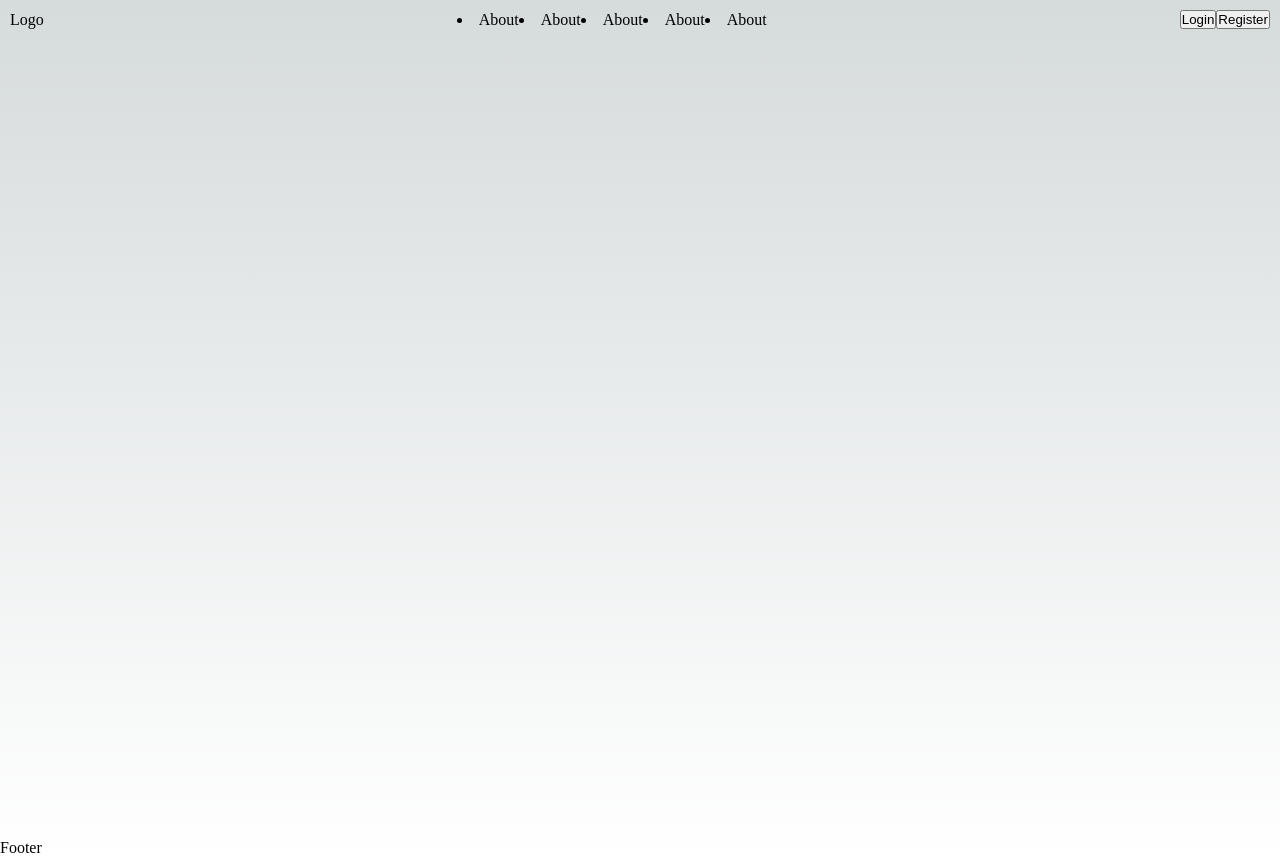
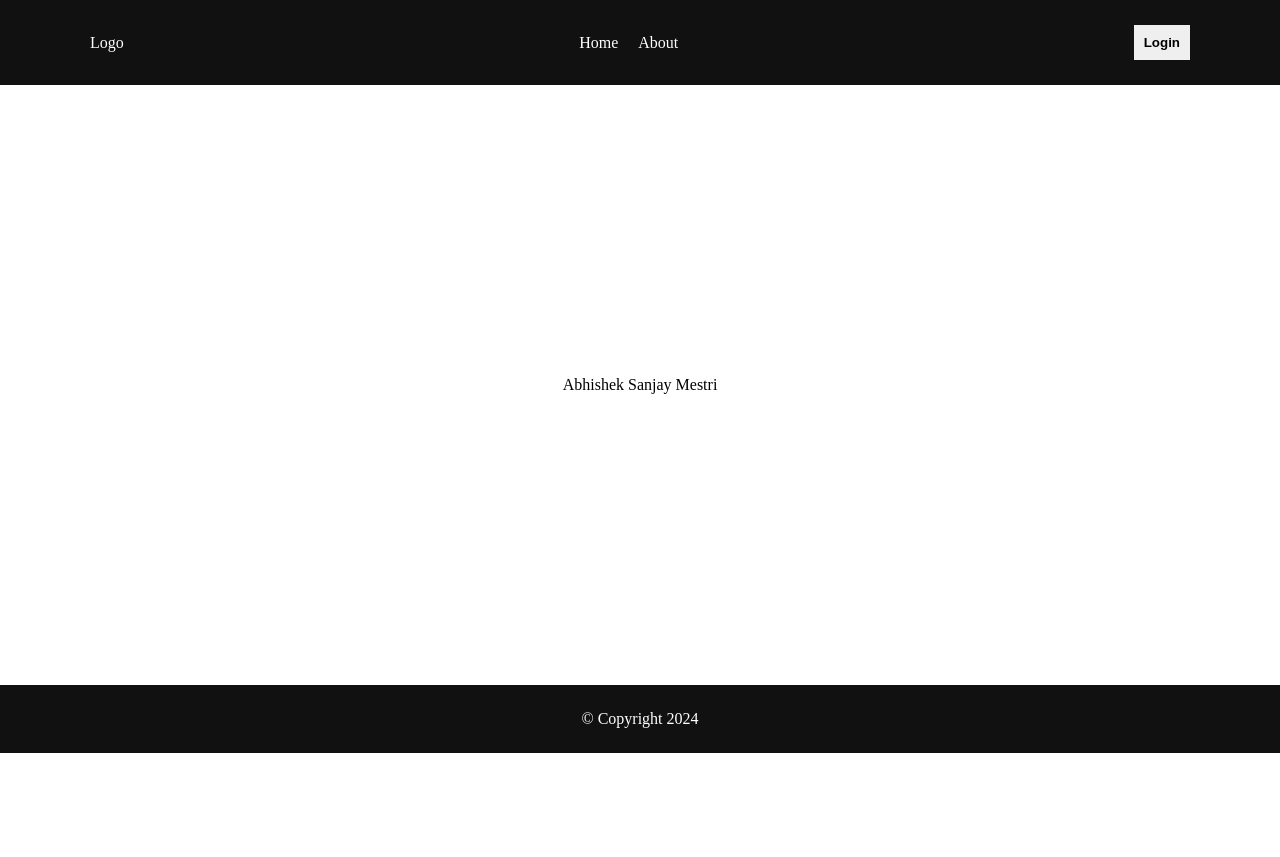
Before and after one commit to SaurabhMestri/mango-hub, a Next.js app: page / in a window 1280 px wide. After the commit the page ends 800 px from the top, so only its background shows below. Built offline with nearby package versions, Linux system fonts and the light colour scheme.

Commit message:
Feat: Add Pages and Improve Header

```diff
--- a/components/Footer.tsx
+++ b/components/Footer.tsx
@@ -4,7 +4,11 @@ type Props = {}
 
 const Footer = (props: Props) => {
   return (
-    <div>Footer</div>
+    <footer  >
+      <div className="footer-container">
+        &copy; Copyright 2024
+      </div>
+    </footer>
   )
 }
 
--- a/components/Header.tsx
+++ b/components/Header.tsx
@@ -1,37 +1,26 @@
-import React from 'react'
+import Link from "next/link";
+import React from "react";
 
-type Props = {}
+type Props = {};
 
 const Header = (props: Props) => {
+  return (
+    <header>
+      <div className="header-container" >
 
-    // javascript
-  return (
-    <div style={{
-        display : 'flex',
-        alignItems : 'center',
-        justifyContent : 'space-between',
-        padding : '10px'
+      <div className="logo">Logo</div>
+      <nav>
+        <Link href="/">Home</Link>
+        <Link href="/about">About</Link>
+      </nav>
+      <button className="btn" type="button" >
+        Login
+      </button>
 
-    }} >
-        <div className="logo">Logo</div>
-        <nav style={{
-             display : 'flex',
-             alignItems : 'center',
-             justifyContent : 'space-between',
+      </div>
 
-        }} >
-            <li>About</li>
-            <li>About</li>
-            <li>About</li>
-            <li>About</li>
-            <li>About</li>
-        </nav>
-        <div className="button-container">
-            <button>Login</button>
-            <button>Register</button>
-        </div>
-    </div>
-  )
-}
+    </header>
+  );
+};
 
-export default Header
+export default Header;
--- /dev/null
+++ b/components/Home.tsx
@@ -0,0 +1,22 @@
+import Head from 'next/head'
+import React from 'react'
+
+type Props = {}
+
+const Home = (props: Props) => {
+  return (
+    <>
+      <Head>
+        <title>Create Next App</title>
+        <meta name="description" content="Mango Hub" />
+        <meta name="viewport" content="width=device-width, initial-scale=1" />
+        <link rel="icon" href="/favicon.ico" />
+      </Head>
+      <main>
+      Abhishek Sanjay Mestri
+      </main>
+    </>
+  )
+}
+
+export default Home
--- /dev/null
+++ b/pages/about.tsx
@@ -0,0 +1,3 @@
+import About from "@/components/About";
+
+export default About;
--- a/pages/index.tsx
+++ b/pages/index.tsx
@@ -1,22 +1,3 @@
-import Head from "next/head";
-import Image from "next/image";
-import { Inter } from "next/font/google";
-import styles from "@/styles/Home.module.css";
+import Home from "@/components/Home";
 
-const inter = Inter({ subsets: ["latin"] });
-
-export default function Home() {
-  return (
-    <>
-      <Head>
-        <title>Create Next App</title>
-        <meta name="description" content="Generated by create next app" />
-        <meta name="viewport" content="width=device-width, initial-scale=1" />
-        <link rel="icon" href="/favicon.ico" />
-      </Head>
-      <main className={`${styles.main} ${inter.className}`}>
-
-      </main>
-    </>
-  );
-}
+export default Home
--- /dev/null
+++ b/pages/login.tsx
@@ -0,0 +1,3 @@
+import Login from "@/components/Login";
+
+export default Login
--- a/styles/Home.module.css
+++ /dev/null
@@ -1,229 +0,0 @@
-.main {
-  display: flex;
-  flex-direction: column;
-  justify-content: space-between;
-  align-items: center;
-  padding: 6rem;
-  min-height: 100vh;
-}
-
-.description {
-  display: inherit;
-  justify-content: inherit;
-  align-items: inherit;
-  font-size: 0.85rem;
-  max-width: var(--max-width);
-  width: 100%;
-  z-index: 2;
-  font-family: var(--font-mono);
-}
-
-.description a {
-  display: flex;
-  justify-content: center;
-  align-items: center;
-  gap: 0.5rem;
-}
-
-.description p {
-  position: relative;
-  margin: 0;
-  padding: 1rem;
-  background-color: rgba(var(--callout-rgb), 0.5);
-  border: 1px solid rgba(var(--callout-border-rgb), 0.3);
-  border-radius: var(--border-radius);
-}
-
-.code {
-  font-weight: 700;
-  font-family: var(--font-mono);
-}
-
-.grid {
-  display: grid;
-  grid-template-columns: repeat(4, minmax(25%, auto));
-  max-width: 100%;
-  width: var(--max-width);
-}
-
-.card {
-  padding: 1rem 1.2rem;
-  border-radius: var(--border-radius);
-  background: rgba(var(--card-rgb), 0);
-  border: 1px solid rgba(var(--card-border-rgb), 0);
-  transition: background 200ms, border 200ms;
-}
-
-.card span {
-  display: inline-block;
-  transition: transform 200ms;
-}
-
-.card h2 {
-  font-weight: 600;
-  margin-bottom: 0.7rem;
-}
-
-.card p {
-  margin: 0;
-  opacity: 0.6;
-  font-size: 0.9rem;
-  line-height: 1.5;
-  max-width: 30ch;
-}
-
-.center {
-  display: flex;
-  justify-content: center;
-  align-items: center;
-  position: relative;
-  padding: 4rem 0;
-}
-
-.center::before {
-  background: var(--secondary-glow);
-  border-radius: 50%;
-  width: 480px;
-  height: 360px;
-  margin-left: -400px;
-}
-
-.center::after {
-  background: var(--primary-glow);
-  width: 240px;
-  height: 180px;
-  z-index: -1;
-}
-
-.center::before,
-.center::after {
-  content: "";
-  left: 50%;
-  position: absolute;
-  filter: blur(45px);
-  transform: translateZ(0);
-}
-
-.logo {
-  position: relative;
-}
-/* Enable hover only on non-touch devices */
-@media (hover: hover) and (pointer: fine) {
-  .card:hover {
-    background: rgba(var(--card-rgb), 0.1);
-    border: 1px solid rgba(var(--card-border-rgb), 0.15);
-  }
-
-  .card:hover span {
-    transform: translateX(4px);
-  }
-}
-
-@media (prefers-reduced-motion) {
-  .card:hover span {
-    transform: none;
-  }
-}
-
-/* Mobile */
-@media (max-width: 700px) {
-  .content {
-    padding: 4rem;
-  }
-
-  .grid {
-    grid-template-columns: 1fr;
-    margin-bottom: 120px;
-    max-width: 320px;
-    text-align: center;
-  }
-
-  .card {
-    padding: 1rem 2.5rem;
-  }
-
-  .card h2 {
-    margin-bottom: 0.5rem;
-  }
-
-  .center {
-    padding: 8rem 0 6rem;
-  }
-
-  .center::before {
-    transform: none;
-    height: 300px;
-  }
-
-  .description {
-    font-size: 0.8rem;
-  }
-
-  .description a {
-    padding: 1rem;
-  }
-
-  .description p,
-  .description div {
-    display: flex;
-    justify-content: center;
-    position: fixed;
-    width: 100%;
-  }
-
-  .description p {
-    align-items: center;
-    inset: 0 0 auto;
-    padding: 2rem 1rem 1.4rem;
-    border-radius: 0;
-    border: none;
-    border-bottom: 1px solid rgba(var(--callout-border-rgb), 0.25);
-    background: linear-gradient(
-      to bottom,
-      rgba(var(--background-start-rgb), 1),
-      rgba(var(--callout-rgb), 0.5)
-    );
-    background-clip: padding-box;
-    backdrop-filter: blur(24px);
-  }
-
-  .description div {
-    align-items: flex-end;
-    pointer-events: none;
-    inset: auto 0 0;
-    padding: 2rem;
-    height: 200px;
-    background: linear-gradient(
-      to bottom,
-      transparent 0%,
-      rgb(var(--background-end-rgb)) 40%
-    );
-    z-index: 1;
-  }
-}
-
-/* Tablet and Smaller Desktop */
-@media (min-width: 701px) and (max-width: 1120px) {
-  .grid {
-    grid-template-columns: repeat(2, 50%);
-  }
-}
-
-@media (prefers-color-scheme: dark) {
-  .vercelLogo {
-    filter: invert(1);
-  }
-
-  .logo {
-    filter: invert(1) drop-shadow(0 0 0.3rem #ffffff70);
-  }
-}
-
-@keyframes rotate {
-  from {
-    transform: rotate(360deg);
-  }
-  to {
-    transform: rotate(0deg);
-  }
-}
--- a/styles/globals.css
+++ b/styles/globals.css
@@ -1,6 +1,6 @@
 :root {
   --max-width: 1100px;
-  --border-radius: 12px;
+  /* --border-radius: 12px; */
   --font-mono: ui-monospace, Menlo, Monaco, "Cascadia Mono", "Segoe UI Mono",
     "Roboto Mono", "Oxygen Mono", "Ubuntu Monospace", "Source Code Pro",
     "Fira Mono", "Droid Sans Mono", "Courier New", monospace;
@@ -85,16 +85,6 @@ body {
   overflow-x: hidden;
 }
 
-body {
-  color: rgb(var(--foreground-rgb));
-  background: linear-gradient(
-      to bottom,
-      transparent,
-      rgb(var(--background-end-rgb))
-    )
-    rgb(var(--background-start-rgb));
-}
-
 a {
   color: inherit;
   text-decoration: none;
@@ -105,3 +95,70 @@ a {
     color-scheme: dark;
   }
 }
+
+/* UTILITIES */
+.btn{
+  border: 0;
+  outline: 0;
+  padding: 10px;
+  font-weight: bold;
+}
+
+.text-center{
+  text-align: center;
+}
+
+
+/* DESKTOP */
+
+header ,footer{
+  background-color: #111;
+  color: #fff;
+}
+
+.header-container {
+  display: flex;
+  justify-content: space-between;
+  align-items: center;
+  margin: 0 auto;
+  width: 1100px;
+  padding: 25px 0;
+}
+
+.footer-container {
+  display: flex;
+  justify-content: center;
+  margin: 0 auto;
+  padding: 25px 0;
+}
+
+nav {
+  display: flex;
+  justify-content: space-between;
+  align-items: center;
+  gap: 20px;
+}
+
+main{
+  height: 75vh;
+  display: flex;
+  justify-content: center;
+  align-items: center;
+}
+
+/* TAB */
+@media (max-width: 992px) {
+  .header-container {
+    width: 700px;
+  }
+}
+
+/* MOBILE */
+@media (max-width: 768px) {
+  .header-container{
+    width: 300px;
+  }
+  nav {
+    display: none;
+  }
+}
```
Also changed, not shown: components/About.tsx (added, +11 -0 lines), components/Login.tsx (added, +30 -0 lines).
